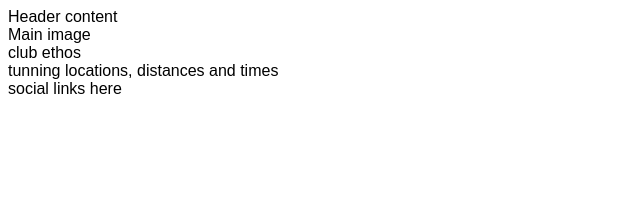
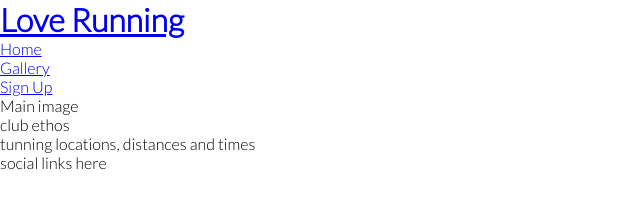
Before and after one commit to marco-gabarron/love-running, a plain HTML site: page index.html in a window 1280 px wide. Shown: the whole page, without its empty margins (0-640 px from the left). Drawn offline with Linux system fonts and the light colour scheme.

Commit message:
Add google fonts

```diff
--- a/assets/CSS/style.css
+++ b/assets/CSS/style.css
@@ -1,3 +1,11 @@
+@import url('https://fonts.googleapis.com/css2?family=Lato:wght@300&family=Oswald&display=swap');
+
+* {
+    margin: 0;
+    padding: 0;
+    border: none;
+}
 body {
-    font-family: Arial;
+    font-family: Lato, sans-serif;
+    font-weight: 300;
 }
--- a/index.html
+++ b/index.html
@@ -12,7 +12,22 @@
 </head>
 <body>
     <header>
-        Header content
+        <a href="index.html">
+            <h1>Love Running</h1>
+        </a>
+        <nav>
+            <ul>
+                <li>
+                    <a href="#">Home</a>
+                </li>
+                <li>
+                    <a href="#">Gallery</a>
+                </li>
+                <li>
+                    <a href="#">Sign Up</a>
+                </li>
+            </ul>
+        </nav>
     </header>
     <section>
         Main image
```
